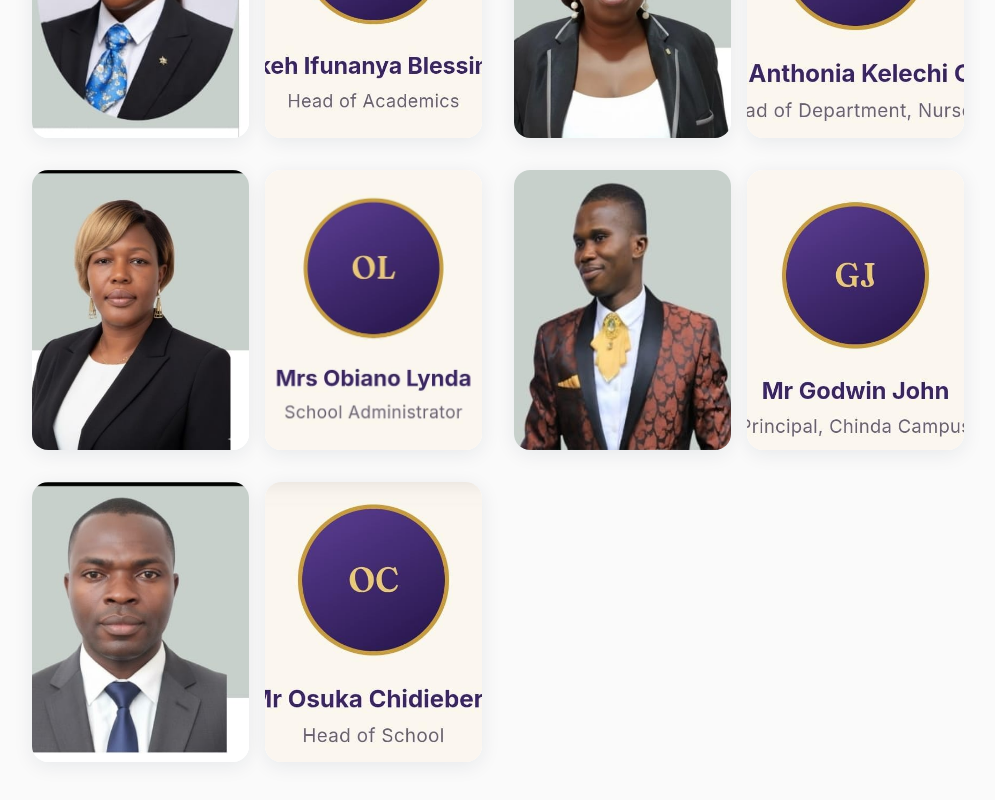
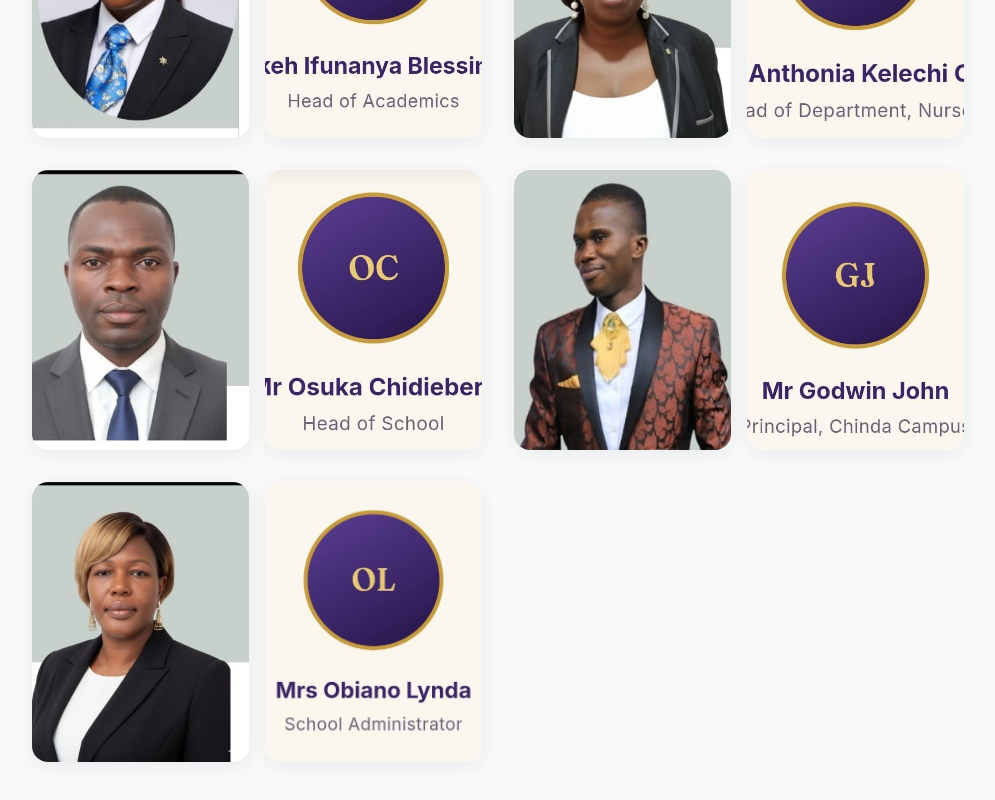
Before and after one commit to Abas-dev/VIRGO-PRAEDICANDA-landing, a React (Vite) app: page /management in a window 1280 px wide. Shown: the part 884-1684 px from the top of the page, without its empty margins (142-1137 px from the left). Built offline with nearby package versions, Linux system fonts and the light colour scheme.

Commit message:
Update Management.jsx

```diff
--- a/src/pages/Management.jsx
+++ b/src/pages/Management.jsx
@@ -24,14 +24,15 @@ const Management = () => {
       { src: "/assets/images/management/school_photo_10.jpg", alt: "Management Team Member" },
       { src: "/assets/images/management/school_photo_11.jpg", alt: "Management Team Member" }
     ],
-
+/* HOD */
     [
       { src: "/assets/images/management/school_photo_34.jpg", alt: "Management Team Member" },
       { src: "/assets/images/management/school_photo_33.jpg", alt: "Management Team Member" }
     ],
+/* HOS */
     [
-      { src: "/assets/images/management/school_photo_4.jpg", alt: "Management Team Member" },
-      { src: "/assets/images/management/school_photo_5.jpg", alt: "Management Team Member" }
+      { src: "/assets/images/management/school_photo_2.jpg", alt: "Management Team Member" },
+      { src: "/assets/images/management/school_photo_3.jpg", alt: "Management Team Member" }
     ],
 
 /* principal */
@@ -39,9 +40,10 @@ const Management = () => {
       { src: "/assets/images/management/school_photo_8.jpg", alt: "Management Team Member" },
       { src: "/assets/images/management/school_photo_9.jpg", alt: "Management Team Member" }
     ],
+/* School admin */
     [
-      { src: "/assets/images/management/school_photo_2.jpg", alt: "Management Team Member" },
-      { src: "/assets/images/management/school_photo_3.jpg", alt: "Management Team Member" }
+      { src: "/assets/images/management/school_photo_4.jpg", alt: "Management Team Member" },
+      { src: "/assets/images/management/school_photo_5.jpg", alt: "Management Team Member" }
     ]
   ];
 
```
